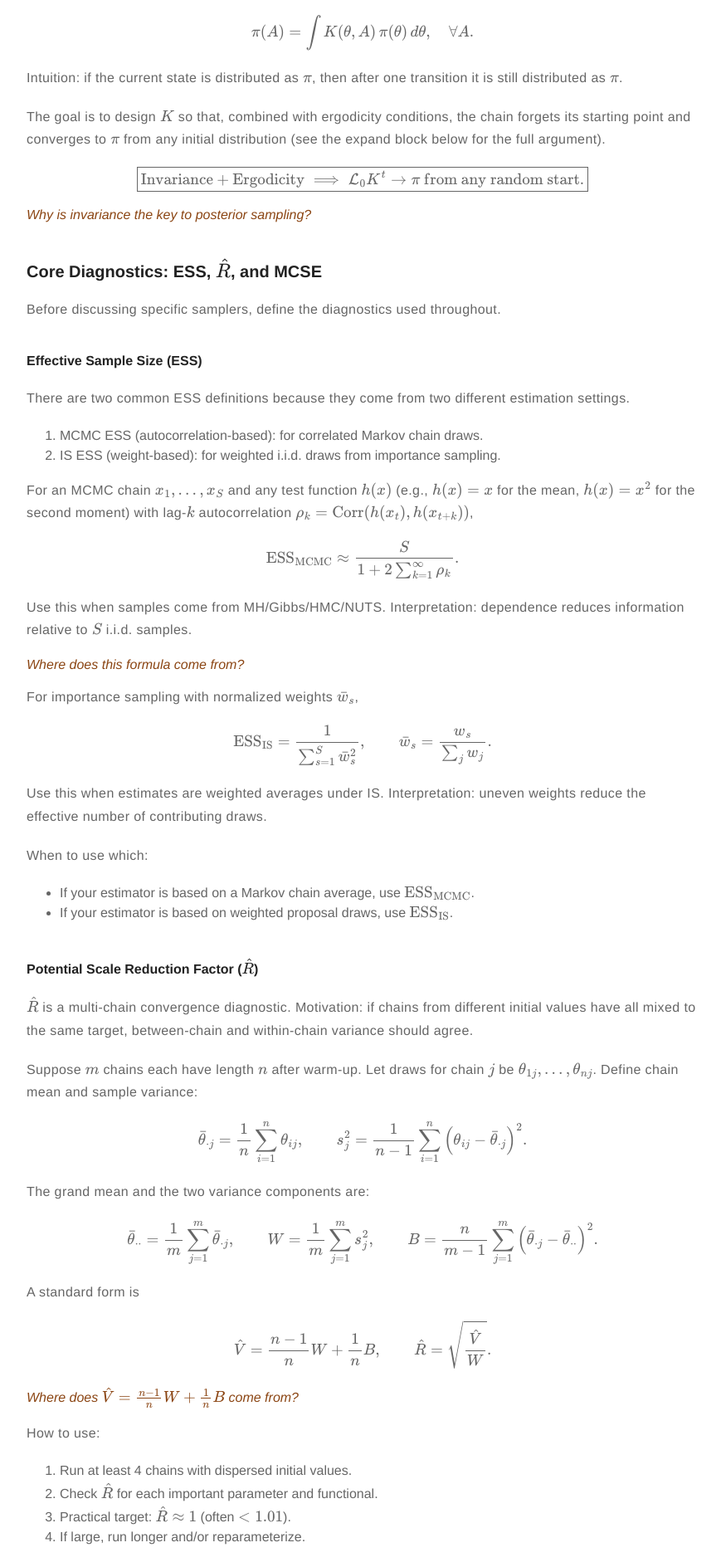
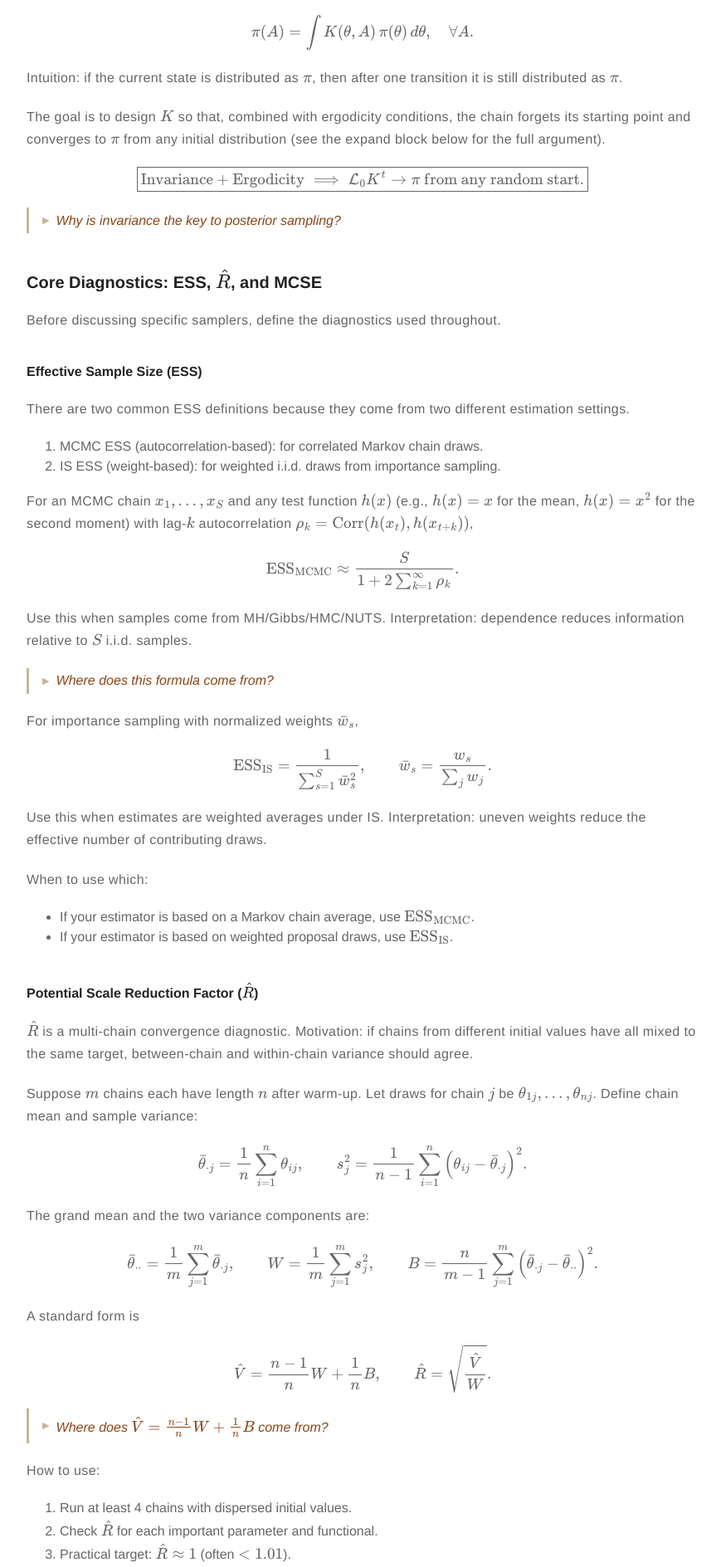
Before and after one commit to yingtostats/yingtostats.github.io, a Jekyll site: the page built from _posts/2016-10-28-computational-bayesian-inference.md, in a window 1280 px wide. Shown: the part 1281-3169 px from the top of the page at 83% size, without its empty margins (203-1072 px from the left). Built offline with Jekyll 4.4.1, drawn with Linux system fonts in a browser that asks for light colours; comment, search, counter and statistics services are not loaded.

Commit message:
Style details/summary blocks to look clickable
Add left border, animated arrow indicator, pointer cursor, and
open/close transition so expandable sections are visually obvious.

Co-Authored-By: Claude Sonnet 4.6 <noreply@anthropic.com>

```diff
--- a/_sass/components/others.sass
+++ b/_sass/components/others.sass
@@ -42,6 +42,35 @@
         min-width: 114%
         margin: 2rem 0 2rem -7%
 
+details
+    border-left: 3px solid #c9b39a
+    padding: 0.4em 0 0.4em 1em
+    margin: 1.2em 0
+
+    summary
+        cursor: pointer
+        user-select: none
+        list-style: none
+        display: flex
+        align-items: center
+        gap: 0.5em
+
+        &::-webkit-details-marker
+            display: none
+
+        &::before
+            content: "▶"
+            font-size: 0.7em
+            color: #c9b39a
+            transition: transform 0.2s ease
+            display: inline-block
+
+    &[open] > summary::before
+        transform: rotate(90deg)
+
+    &[open] > summary
+        margin-bottom: 0.6em
+
 .breaker
     height: 1px
     margin: 6rem auto
```
